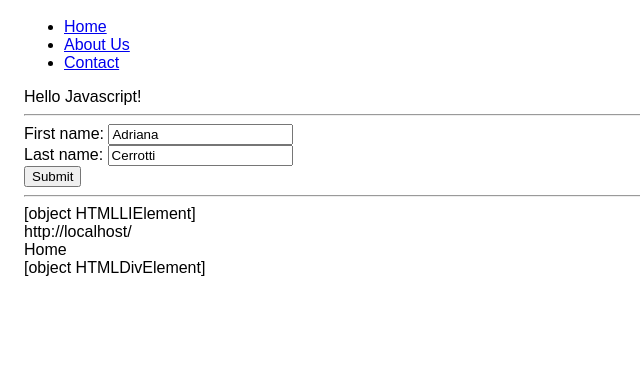
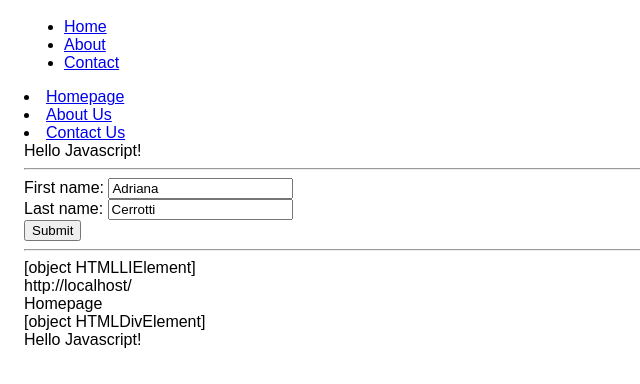
Before and after one commit to adrioro/Event-Handler, a plain HTML site: page index.html in a window 1280 px wide. Shown: the part 64-448 px from the top of the page, without its empty margins (0-640 px from the left). Drawn offline with nearby package versions, Linux system fonts and the light colour scheme.

Commit message:
Nineth commit

```diff
--- a/index.html
+++ b/index.html
@@ -13,10 +13,16 @@
 
         <div class="divClass" id="divId">
             <h1>EVENT-HANDLER</h1 </div> <nav>
+
             <ul>
-                <li id="liId"><a href="/">Home</a></li>
-                <li><a href="about.html">About Us</a></li>
-                <li><a href="contact.html">Contact</a></li>
+                <li><a class="listEl" href="/">Home</a></li>
+                <li><a class="listEl" href="about.html">About</a></li>
+                <li><a class="listEl" href="contact.html">Contact</a></li>
+            </ul>
+            <!<ul>
+            <li id="liId"><a href="/">Homepage</a></li>
+            <li><a href="about.html">About Us</a></li>
+            <li><a href="contact.html">Contact Us</a></li>
             </ul>
             </nav>
 
@@ -31,7 +37,7 @@
             <hr>
 
             <form id="form1" onsubmit="getFormvalue()">
-                First name: <input id="in" type="text" name="fname" value="Adriana"><br>
+                First name: <input type="text" name="fname" value="Adriana"><br>
                 Last name: <input type="text" name="lname" value="Cerrotti"><br>
                 <input type="submit" value="Submit">
             </form>
--- a/index.js
+++ b/index.js
@@ -5,7 +5,7 @@ element.innerText = "New Home"
 "New Home"
 */
 
-/* Dont use globals. Work inside objects instead. This is just for practice purposes.
+// Dont use globals. Work inside objects instead. This is just for practice purposes.
 
 var myElement = document.querySelector("nav ul li a"); // Selects one item.
 var myNav = document.querySelectorAll('nav ul li a'); //Selects all the items.
@@ -18,7 +18,7 @@ if (navLength) {
         console.log(i.text + " - " + i.getAttribute('href'));
     }
 }
-*/
+
 
 var element = document.getElementById("divId");
 
@@ -35,3 +35,6 @@ document.write(one + "<br>");
 
 var two = document.querySelector("#myDIV");
 document.write(two + "<br>");
+
+var two = document.querySelector("#myDIV").innerText;
+document.write(two + "<br>");
```
